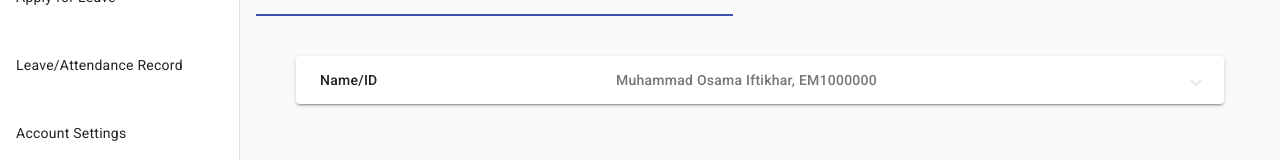
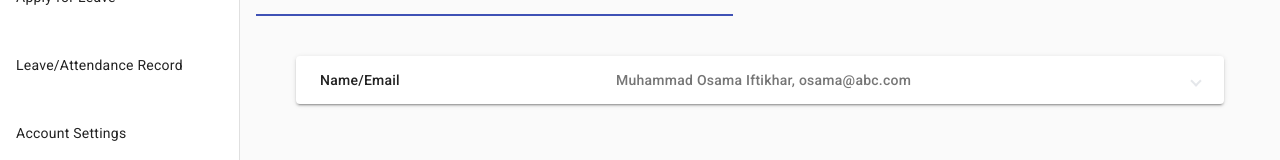
Before and after one commit to VuProjectCS619/leave-attendance-record-system-fe, an Angular app: page /employee/record in a window 1280 px wide. Shown: the part 177-337 px from the top of the page. Built offline with nearby package versions, Linux system fonts and the light colour scheme.

Commit message:
project codebase refactoring

```diff
--- a/src/app/account/login/login.component.ts
+++ b/src/app/account/login/login.component.ts
@@ -26,7 +26,7 @@ export class LoginComponent {
 
 
   navigate() {
-    // Check the user's role here (example: admin)
+    // Check the user's role here
     let userRole = "employee";
 
     if (userRole === 'admin') {
--- a/src/app/admin/record/record.component.html
+++ b/src/app/admin/record/record.component.html
@@ -12,7 +12,7 @@
           <mat-expansion-panel *ngFor="let employee of employeeRecord" >
             <mat-expansion-panel-header>
               <mat-panel-title>
-                Name/ID
+                Name/Email
               </mat-panel-title>
               <mat-panel-description >
                 {{employee.name}}, {{employee.employeeEmail}}
--- a/src/app/employee/account-setting/account-setting.component.html
+++ b/src/app/employee/account-setting/account-setting.component.html
@@ -6,7 +6,7 @@
     <mat-card class="w-96 h-auto shadow-xl p-4 ">
       <div class="flex flex-col gap-4">
         <p class=" text-xs font-semibold">Name:{{" "}}<span class="font-normal ">{{myName}}</span> </p>
-        <p class=" text-xs font-semibold">ID:{{" "}}<span class="font-normal ">{{myId}}</span> </p>
+        <p class=" text-xs font-semibold">Email:{{" "}}<span class="font-normal ">{{myEmail}}</span> </p>
         <p class=" text-xs font-semibold">Salary:{{" "}}<span class="font-normal ">{{mySalary}}</span> </p>
         <p class=" text-xs font-semibold">Designation:{{" "}}<span class="font-normal ">{{myDesignation}}</span> </p>
         <p class=" text-xs font-semibold">Contact:{{" "}}<span class="font-normal ">{{myContact}}</span></p>
--- a/src/app/employee/account-setting/account-setting.component.ts
+++ b/src/app/employee/account-setting/account-setting.component.ts
@@ -7,7 +7,7 @@ import { Component } from '@angular/core';
 })
 export class AccountSettingComponent {
 myName:string="Muhammad Osama Iftikhar"
-  myId:string="EM100000"
+  myEmail:string="osama@abc.com"
   mySalary:number=100000
   myDesignation:string="Angular Developer"
   myContact:string="+923136784434"
--- a/src/app/employee/record/record.component.html
+++ b/src/app/employee/record/record.component.html
@@ -9,13 +9,13 @@
       <!--   Table    -->
       <div class="flex flex-col gap-2 flex-wrap p-10 " >
         <mat-accordion>
-          <mat-expansion-panel *ngFor="let employee of employeePanel" >
+          <mat-expansion-panel >
             <mat-expansion-panel-header>
               <mat-panel-title>
-                Name/ID
+                Name/Email
               </mat-panel-title>
               <mat-panel-description >
-                {{employee.name}}, {{employee.employeeID}}
+                {{name}}, {{email}}
               </mat-panel-description>
             </mat-expansion-panel-header>
             <div class="flex gap-4 flex-wrap p-10" >
--- a/src/app/employee/record/record.component.ts
+++ b/src/app/employee/record/record.component.ts
@@ -6,14 +6,10 @@ import { Component } from '@angular/core';
   styleUrls: ['./record.component.css']
 })
 export class RecordComponent {
+  name:string = "Muhammad Osama Iftikhar"
+  email:string="osama@abc.com"
 
-  employeePanel =[
-    {
-      name: "Muhammad Osama Iftikhar",
-      employeeID: "EM1000000"
-    },
-  ]
-  leaveEmployeeRecord = [
+  leaveEmployeeRecord= [
     {
       monthYear:"Jan, 2023",
       name: "Muhammad Osama Iftikhar",
```
